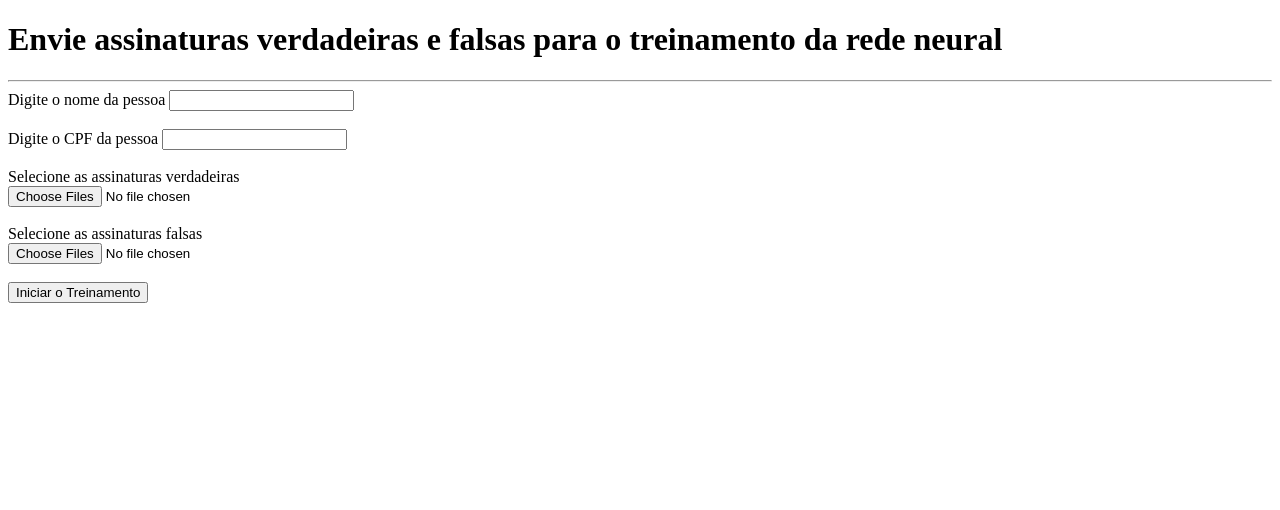
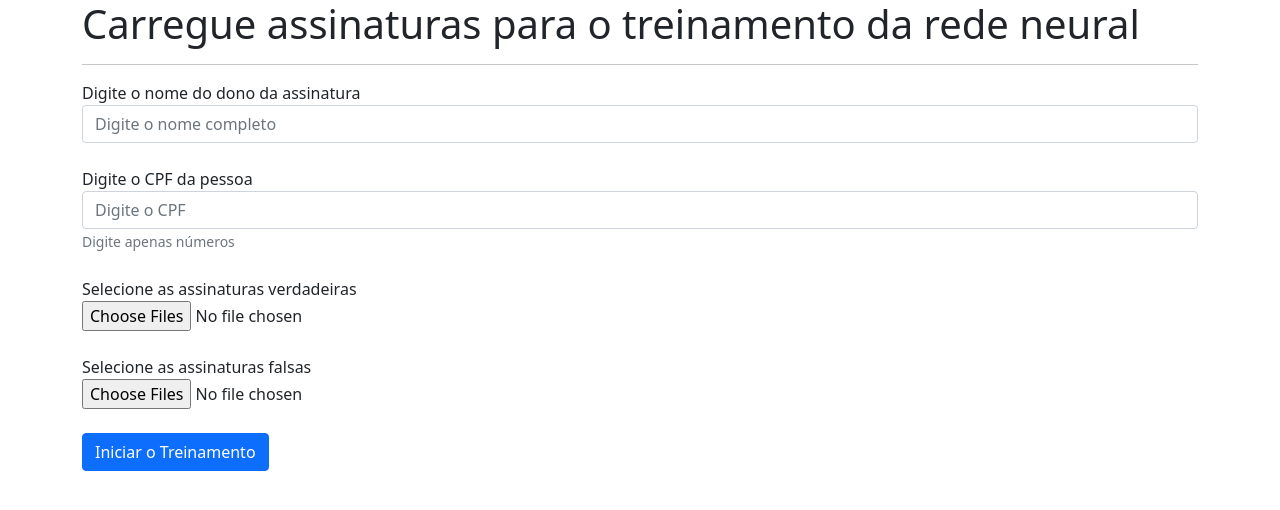
Before and after one commit to VicttorSM/flask-api, a Flask app: page /upload-image in a window 1280 px wide. Shown: the top 510 px of the page. Run offline with Flask 2, Linux system fonts and the light colour scheme.

Commit message:
Fixed style and formating

```diff
--- a/app.py
+++ b/app.py
@@ -122,6 +122,7 @@ def verify_signature():
 
     return render_template("public/verify_signature.html")
 
+
 @app.route('/person', methods=['GET'])
 def get_people():
     all_people = Person.query.all()
@@ -148,36 +149,6 @@ def post_people():
     return custom_response('Person added successfully', 200)
 
 
-# @app.route('/user', methods=['POST'])
-# def post_user():
-#     user_data = request.get_json()
-#
-#     user = User(name=user_data['name'],
-#                 username=user_data['username'],
-#                 hash_password=user_data['hash_password'],
-#                 email=user_data['email'],
-#                 registered_people=user_data['registered_people'])
-#     db.session.add(user)
-#     db.session.commit()
-#     return custom_response('User added successfully', 200)
-
-
-@app.route('/neuralnetwork', methods=['GET'])
-def test_nn():
-    pessoa = 2
-    run_neural_network('C:/Users/victt/OneDrive/Documents/Trabalhos/TCC 2/Imagens UTSig/{}'.format(pessoa),
-                       'C:/Users/victt/OneDrive/Documents/Trabalhos/TCC 2/Logs UTSig/{}'.format(pessoa))
-
-
-# @app.route('/person/<id>/signature', methods=['POST'])
-# def add_signature(id):
-#     signature_data = request.get_json()
-#     person = Person.query.filter_by(id=id).first()
-#     person.signatures.append(Signature(identification_name=signature_data['identification_name']))
-#     db.session.commit()
-#     return custom_response('Signature added successfully', 200)
-
-
 def custom_response(message, status_code):
     dictionary = {"message": message}
     return make_response(jsonify(dictionary), status_code)
--- /dev/null
+++ b/templates/base.html
@@ -0,0 +1,13 @@
+<!DOCTYPE html>
+<html lang="en">
+<head>
+    <link href="https://cdn.jsdelivr.net/npm/bootstrap@5.0.1/dist/css/bootstrap.min.css" rel="stylesheet" integrity="sha384-+0n0xVW2eSR5OomGNYDnhzAbDsOXxcvSN1TPprVMTNDbiYZCxYbOOl7+AMvyTG2x" crossorigin="anonymous">
+    <meta charset="UTF-8">
+    <title>{% block title %}{% endblock %}</title>
+</head>
+<body>
+{% block content %}
+{% endblock %}
+<script src="https://cdn.jsdelivr.net/npm/bootstrap@5.0.1/dist/js/bootstrap.bundle.min.js" integrity="sha384-gtEjrD/SeCtmISkJkNUaaKMoLD0//ElJ19smozuHV6z3Iehds+3Ulb9Bn9Plx0x4" crossorigin="anonymous"></script>
+</body>
+</html>
--- a/templates/public/upload_image.html
+++ b/templates/public/upload_image.html
@@ -1,48 +1,47 @@
-<!DOCTYPE html>
-<html lang="en">
-<head>
-    <meta charset="UTF-8">
-    <title>Upload Signatures</title>
-</head>
-<body>
-
-
+{% extends "base.html" %}
+{% block title %}Upload Image{% endblock %}
+{% block content %}
+<link rel="stylesheet" type="text/css" href="{{ url_for('static',filename='styles/upload_image.css') }}">
 <div class="container">
     <div class="row">
         <div class="col">
 
-            <h1>Envie assinaturas verdadeiras e falsas para o treinamento da rede neural</h1>
+            <h1>Carregue assinaturas para o treinamento da rede neural</h1>
             <hr>
-
             <form action="/upload-image" method="POST" enctype="multipart/form-data">
 
 
                 <div class="form-group">
+                    <label for="name">Digite o nome do dono da assinatura</label>
+                    <input type="text" name="name" id="name" class="form-control" placeholder="Digite o nome completo"
+                           maxlength="60">
+                </div>
+                <br>
 
-                    <div class="custom-input">
-                        <label>Digite o nome da pessoa</label>
-                        <input type="text" name="name" id="name" maxlength="60">
-                    </div>
-
-                    <br>
-
+                <div class="form-group">
                     <div class="custom-input">
                         <label>Digite o CPF da pessoa</label>
-                        <input type="number" name="cpf" id="cpf" maxlength="11">
+                        <input type="number" name="cpf" id="cpf" class="form-control" placeholder="Digite o CPF"
+                               maxlength="11">
+                        <small id="cpfHelp" class="form-text text-muted">Digite apenas números</small>
                     </div>
+                </div>
 
-                    <br>
+                <br>
+                <div class="form-group">
                     <label>Selecione as assinaturas verdadeiras</label>
                     <div class="custom-file">
-                        <input type="file" class="custom-file-input" name="original_signatures" id="original_signatures"
+                        <input type="file" class="form-control-file" name="original_signatures"
+                               id="original_signatures"
                                multiple="">
-                        <!--            <label class="custom-file-label" for="original_signatures">Select image...</label>-->
                     </div>
-                    <!--        </div>-->
+                </div>
+                <!--        </div>-->
 
 
-                    <!--        <div class="form-group">-->
-                    <br>
+                <!--        <div class="form-group">-->
+                <br>
+                <div class="form-group">
                     <label>Selecione as assinaturas falsas</label>
                     <div class="custom-file">
                         <input type="file" class="custom-file-input" name="false_signatures" id="false_signatures"
@@ -59,6 +58,4 @@
         </div>
     </div>
 </div>
-
-</body>
-</html>
+{% endblock %}
```
Also changed, not shown: models.py (+5 -38 lines), neural_network.py (+7 -68 lines), templates/public/verify_signature.html (+11 -19 lines), static/styles/upload_image.css (added).
